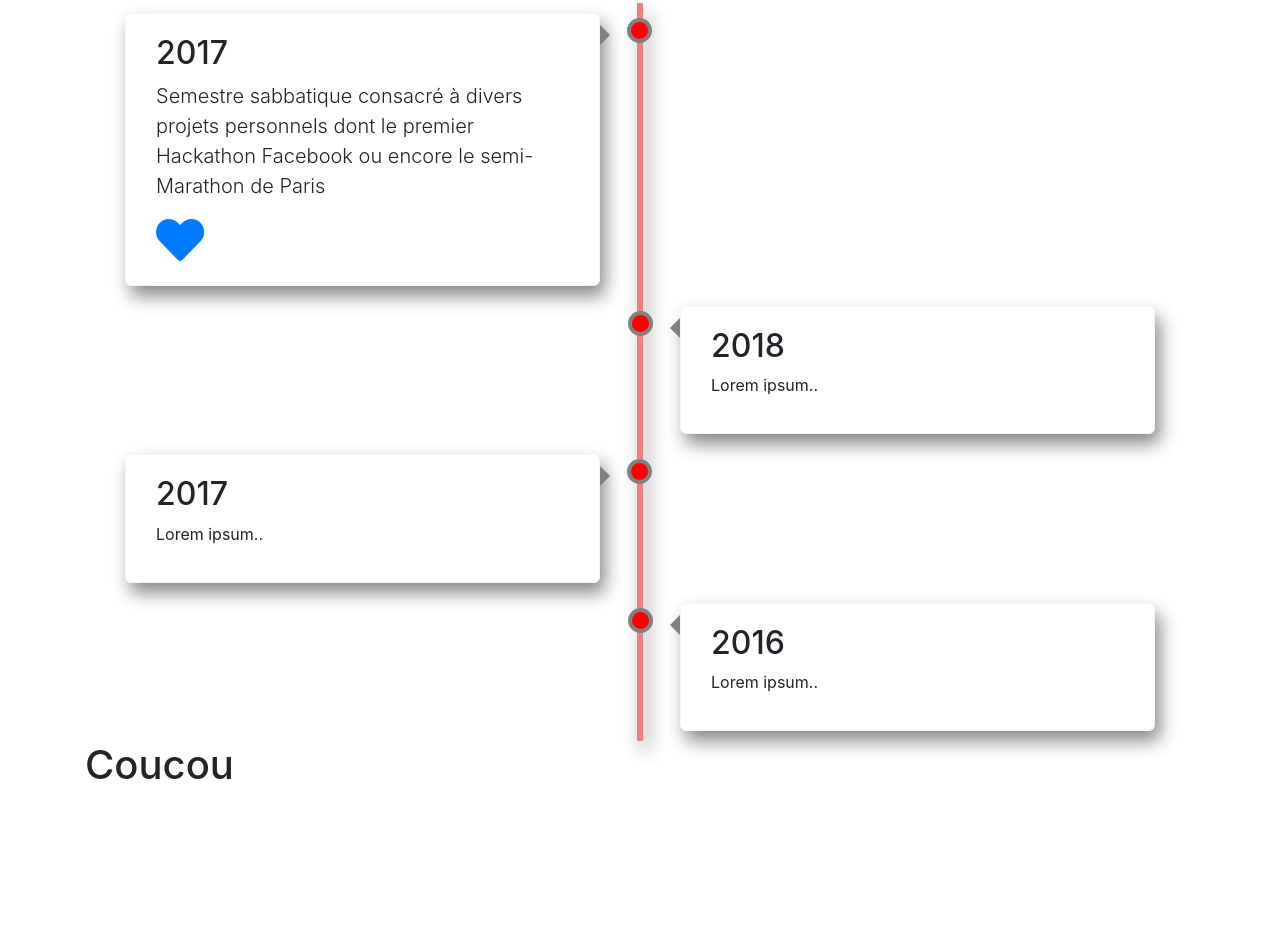
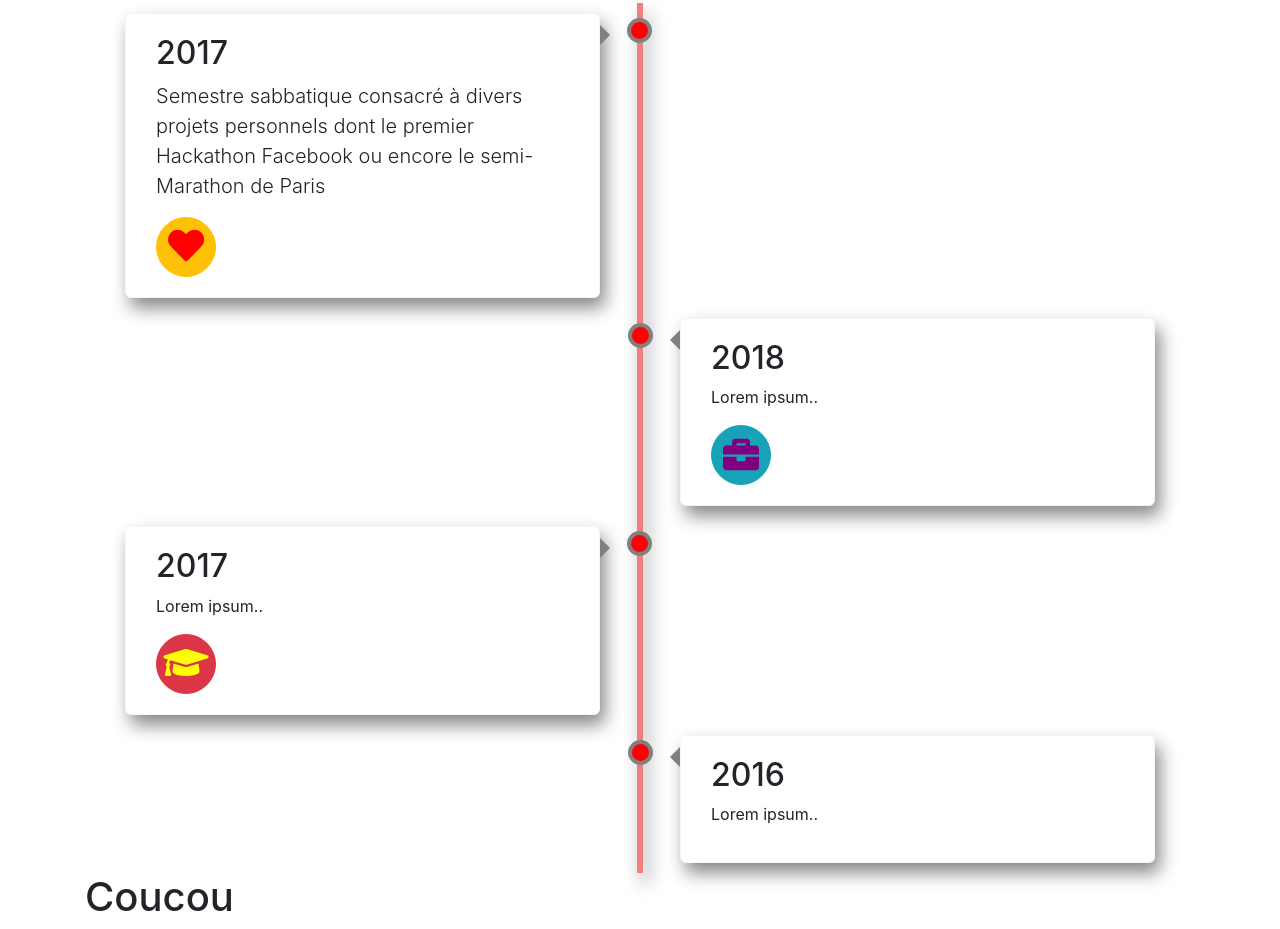
Before and after one commit to ItsAnas/itsanas.github.io, a plain HTML site: page index.html in a window 1280 px wide. Shown: the part 522-1451 px from the top of the page. Before the commit the page ends 1319 px from the top, so only its background shows below. Drawn offline with nearby package versions, Linux system fonts and the light colour scheme.

Commit message:
added fa icon on timeline

```diff
--- a/CSS/style.css
+++ b/CSS/style.css
@@ -109,6 +109,13 @@ section {
     box-shadow: 5px 10px 18px #888888;
   }
 
+  circless {
+    display: inline-block;
+    border-radius: 60px;
+    box-shadow: 0px 0px 2px #888;
+    padding: 0.5em 0.6em;
+  }
+
   /* Container around content */
   .tcontainer {
     padding: 10px 40px;
--- a/index.html
+++ b/index.html
@@ -86,7 +86,7 @@
 <body class="container-fluid">
 
     <div class="container">
-        <div class="jumbotron animated bounceInUp" style="margin-top: 15px;">
+        <div class="jumbotron animated bounceInDown" style="margin-top: 15px;">
             <div class="container">
                 <div class="row">
                     <div class="col-lg-4">
@@ -141,28 +141,36 @@
         </div>
     </div>
 -->
-    <div class="container">
-        <div class="timeline animated fadeIn">
+    <div class="container animated bounceInRight">
+        <div class="timeline">
             <div class="tcontainer tleft">
                 <div class="tcontent">
                     <h2>2017</h2>
                     <p class="lead">Semestre sabbatique consacré à divers projets personnels dont le premier Hackathon Facebook ou encore
                         le semi-Marathon de Paris</p>
-                    <a href="#" data-toggle="tooltip" data-placement="bottom" title="Hooray!">
-                        <i class="fas fa-heart fa-3x"></i>
-                    </a>
+                        <button class="btn btn-warning btn-lg btn-circle" data-toggle="tooltip" data-placement="bottom" title="Hooray!" style="margin-right:30px;">
+                                <i class="fas circless fa-heart fa-3x" style="color:red;"></i>
+                        </button>
+
                 </div>
             </div>
             <div class="tcontainer tright">
                 <div class="tcontent">
                     <h2>2018</h2>
                     <p>Lorem ipsum..</p>
+
+                    <button class="btn btn-info btn-lg btn-circle" data-toggle="tooltip" data-placement="bottom" title="Hooray!" style="margin-right:30px;">
+                            <i class="fas circless fa-briefcase fa-3x" style="color:purple"></i>
+                    </button>
                 </div>
             </div>
             <div class="tcontainer tleft">
                 <div class="tcontent">
                     <h2>2017</h2>
                     <p>Lorem ipsum..</p>
+                    <button class="btn btn-danger btn-lg btn-circle" data-toggle="tooltip" data-placement="bottom" title="Hooray!" style="margin-right:30px;">
+                            <i class="fas circless fa-graduation-cap fa-3x" style="color:yellow"></i>
+                    </button>
                 </div>
             </div>
             <div class="tcontainer tright">
```
